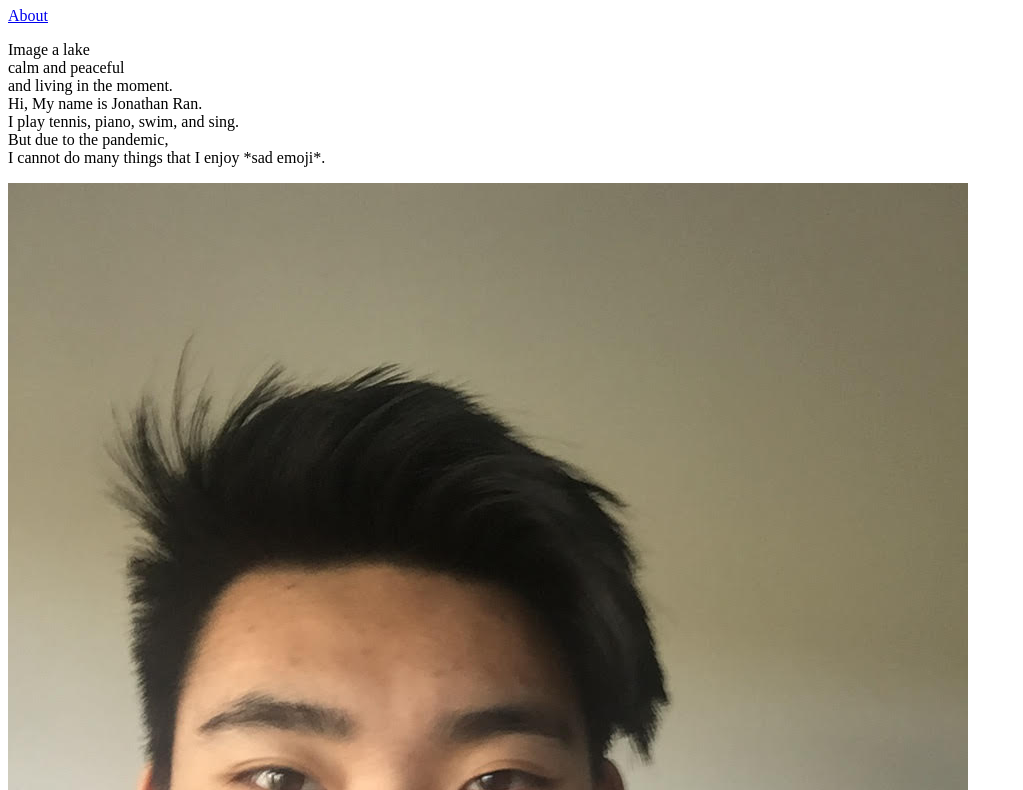
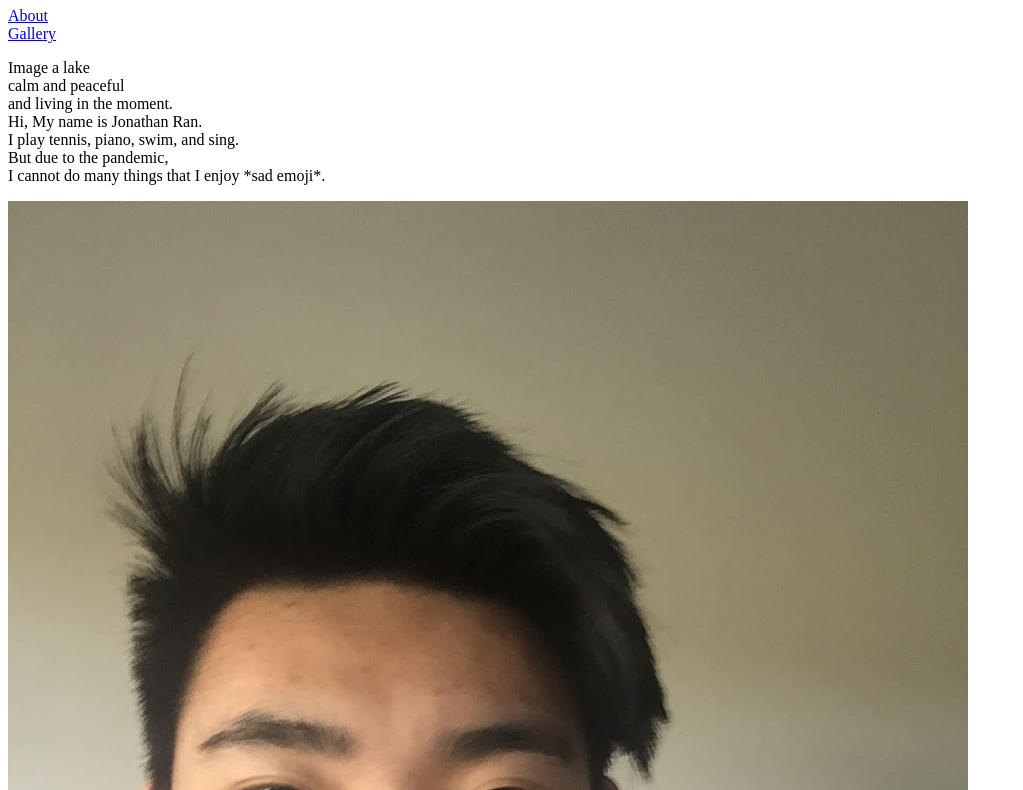
Before and after one commit to jran21/Portfolio, a plain HTML site: page index.html in a window 1280 px wide. Shown: the part 99-889 px from the top of the page, without its empty margins (0-1023 px from the left). Drawn offline with Linux system fonts and the light colour scheme.

Commit message:
5th commit

```diff
--- a/index.html
+++ b/index.html
@@ -6,6 +6,9 @@
     <body>
         <h1>Jonathan Ran's Homepage</h1>
         <a href="about.html">About</a>
+        <br>
+        <a href="gallery.html">Gallery</a>
+        <br>
         <p>Image a lake<br> calm and peaceful<br>
         and living in the moment.<br> Hi, My name is Jonathan Ran.<br>
         I play tennis, piano, swim, and sing.<br> But due to the pandemic,<br>
```
